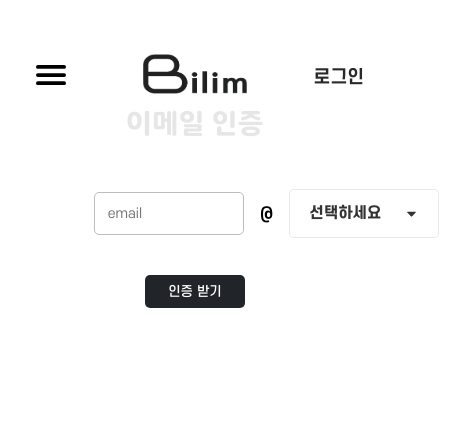
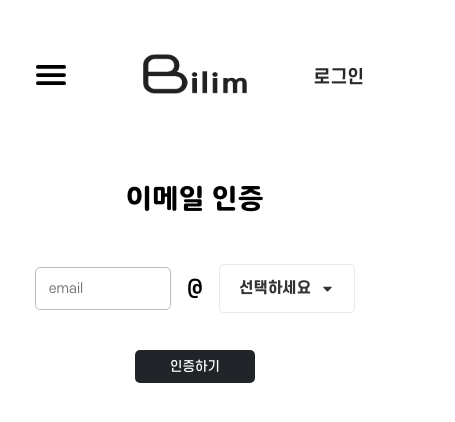
Before and after one commit to jh0neee/Billim-front, a React (Create React App) app: page /emailverify in a window 390 px wide. Shown: the top 422 px of the page, 455 px wide, since content can reach past the window. Built offline with nearby package versions, Linux system fonts and the light colour scheme.

Commit message:
refactor:Apply responsive layout to EmailVerification

```diff
--- a/src/index.css
+++ b/src/index.css
@@ -8,6 +8,16 @@ body {
   width: auto;
   height: 100%;
   margin: 0;
+}
+
+main {
+  width: 100%;
+}
+
+.center {
+  @media (min-width: 1440px) {
+    max-width: 1440px;
+  }
 }
 
 /* side Drawer animation */
--- a/src/pages/Auth/EmailVerification.jsx
+++ b/src/pages/Auth/EmailVerification.jsx
@@ -9,20 +9,25 @@ import { emailAction } from '../../store/signup';
 import { useForm } from '../../hooks/useForm';
 import { VALIDATOR_REQUIRE } from '../../util/validators';
 import { Domain } from '../../data';
+import theme from '../../styles/theme';
 
 const VerificationLayout = styled.form`
   display: flex;
   flex-direction: column;
   align-items: center;
   font-family: 'SCDream';
-  width: 60%;
-  margin: 85px auto 0;
+  width: 98%;
+  margin: 7rem auto 0;
   padding: 1.5rem 0;
 
   > * {
     &:last-child {
       margin: 2rem;
     }
+  }
+
+  @media ${theme.tablet}, ${theme.mobile} {
+    margin: 10rem auto 0;
   }
 `;
 
@@ -34,7 +39,8 @@ const VerificationTitle = styled.div`
 `;
 
 const EmailBox = styled.div`
-  margin: 3rem auto 0;
+  margin: 3rem auto 1rem;
+  width: 100%;
   display: flex;
   align-items: center;
   justify-content: center;
@@ -47,9 +53,34 @@ const EmailBox = styled.div`
       margin-left: 1rem;
     }
   }
+
+  @media ${theme.tablet}, ${theme.mobile} {
+    margin-bottom: 0;
+  }
+`;
+
+const EmailInput = styled(Input)`
+  width: 150px;
+  @media ${theme.tablet}, ${theme.mobile} {
+    width: 136px;
+  }
+  @media ${theme.desktop} {
+    width: 200px;
+  }
+`;
+
+const EmailDropBox = styled(Dropdown)`
+  width: 150px;
+  @media ${theme.tablet}, ${theme.mobile} {
+    width: 136px;
+  }
+  @media ${theme.desktop} {
+    width: 200px;
+  }
 `;
 
 const AtSignParagraph = styled.p`
+  font-size: 1.2rem;
   font-weight: 700;
 `;
 
@@ -74,28 +105,27 @@ const EmailVerification = () => {
   };
 
   return (
-    <VerificationLayout onSubmit={emailSubmitHandler}>
+    <VerificationLayout className="center" onSubmit={emailSubmitHandler}>
       <VerificationTitle>이메일 인증</VerificationTitle>
       <EmailBox>
-        <Input
+        <EmailInput
           element="input"
           id="email"
           type="text"
-          width="150px"
           placeholder="email"
           validators={[VALIDATOR_REQUIRE()]}
           errorText={null}
           onInput={inputHandler}
         />
         <AtSignParagraph>@</AtSignParagraph>
-        <Dropdown
+        <EmailDropBox
           options={Domain}
           selectedOpt={selectedOpt}
           setSelectedOpt={setSelectedOpt}
         />
       </EmailBox>
-      <Button small width="100px" type="submit">
-        인증 받기
+      <Button small width="120px" type="submit">
+        인증하기
       </Button>
     </VerificationLayout>
   );
```
